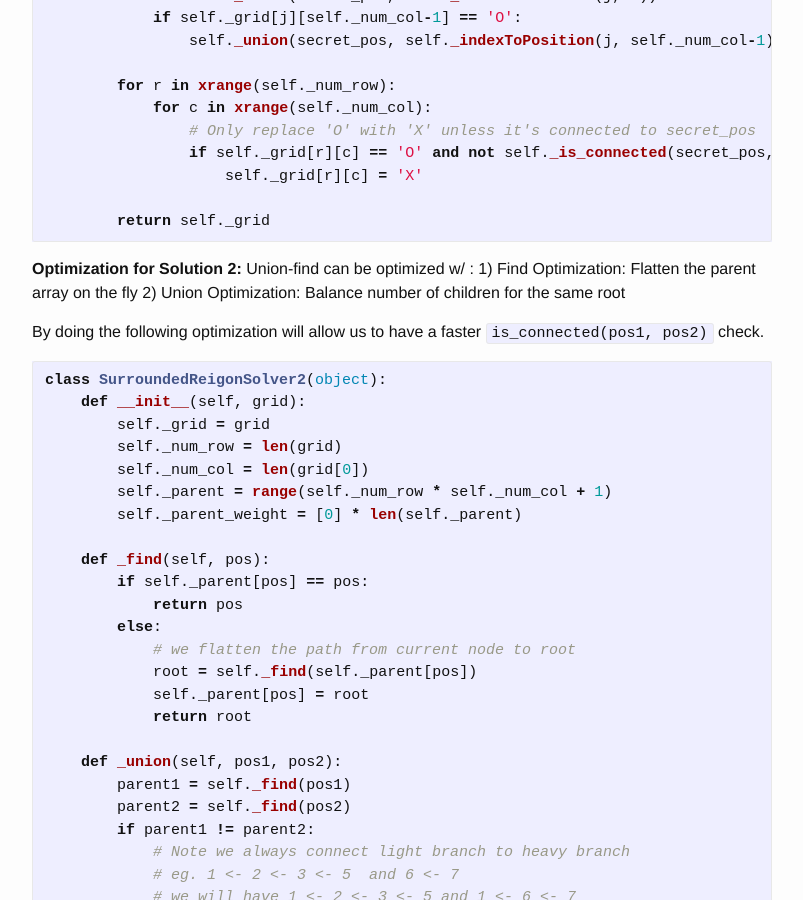
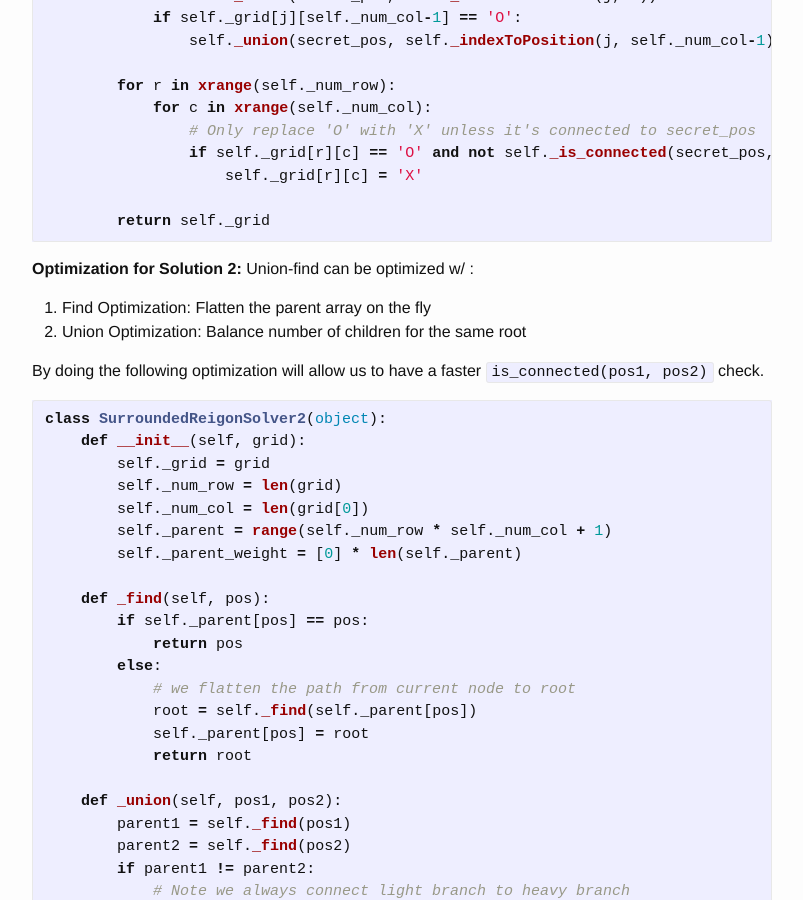
Before and after one commit to trsong/trsong.github.io, a Jekyll site: the page built from _posts/2019-04-30-DailyQuestions.md, in a window 1280 px wide and 900 px high, scrolled down 7941 px. Shown: the whole window, without its empty margins (238-1041 px from the left). Built offline with Jekyll 4.4.1, drawn with Linux system fonts in a browser that asks for light colours.

Commit message:
Fix a minor style issue for May8 answer

````diff
--- a/_posts/2019-04-30-DailyQuestions.md
+++ b/_posts/2019-04-30-DailyQuestions.md
@@ -386,8 +386,9 @@ class SurroundedReigonSolver(object):
 ```
 
 **Optimization for Solution 2:** Union-find can be optimized w/ :
-1) Find Optimization: Flatten the parent array on the fly
-2) Union Optimization: Balance number of children for the same root
+
+1. Find Optimization: Flatten the parent array on the fly
+2. Union Optimization: Balance number of children for the same root
 
 By doing the following optimization will allow us to have a faster `is_connected(pos1, pos2)` check.
 
````
